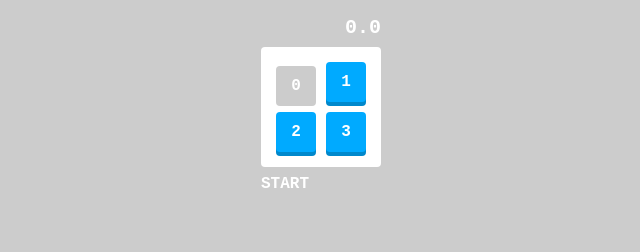
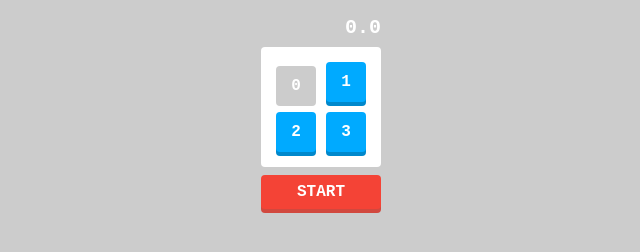
Before and after one commit to Ryo-15/MyNumbersGame, a plain HTML site: page index.html in a window 1280 px wide. Shown: the whole page, without its empty margins (319-959 px from the left). Drawn offline with Linux system fonts and the light colour scheme.

Commit message:
[finish]numbers_js_lesson_6

```diff
--- a/css/styles.css
+++ b/css/styles.css
@@ -45,3 +45,18 @@ body {
   font-size: 20px;
   text-align: right;
 }
+
+#btn {
+  cursor: pointer;
+  user-select: none;
+  background: #f44336;
+  padding: 8px;
+  border-radius: 4px;
+  text-align: center;
+  box-shadow: 0 4px 0 #d1483e;
+}
+
+#btn:active {
+  margin-top: 12px;
+  box-shadow: none;
+}
```
